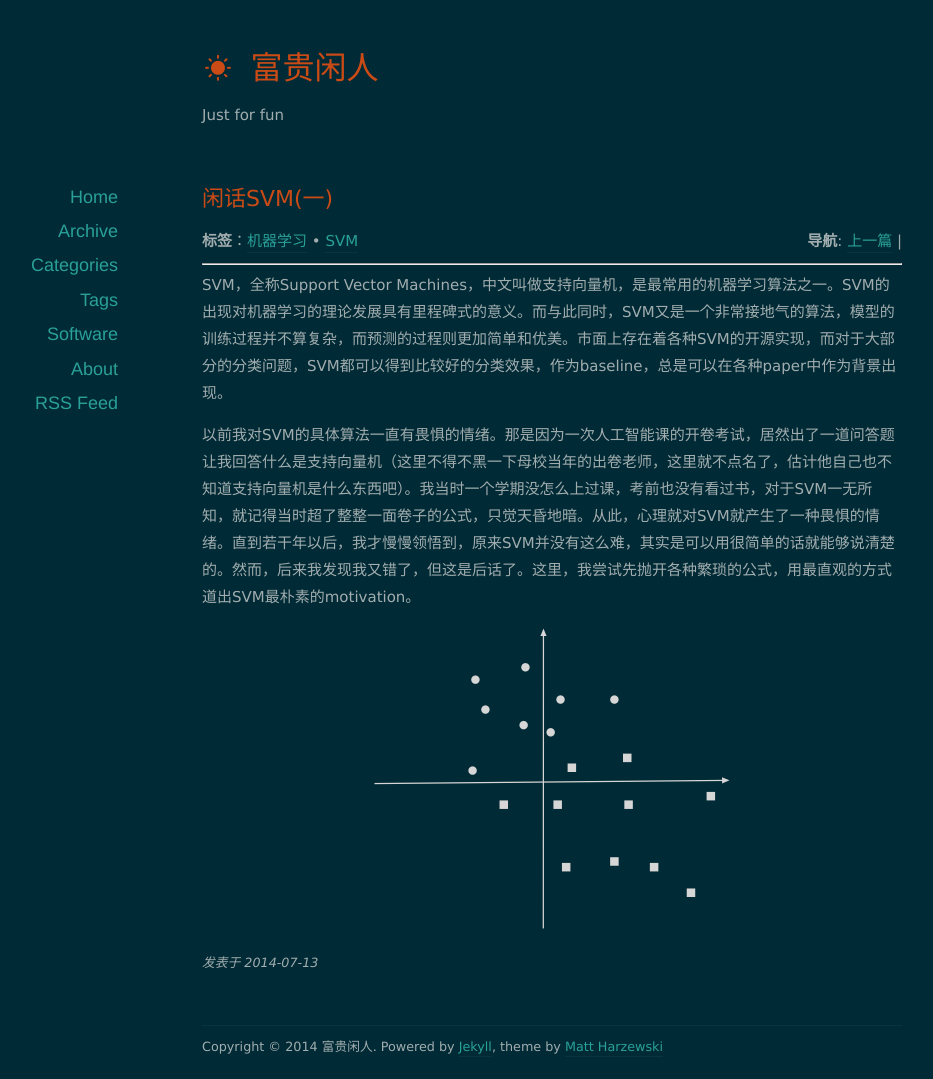
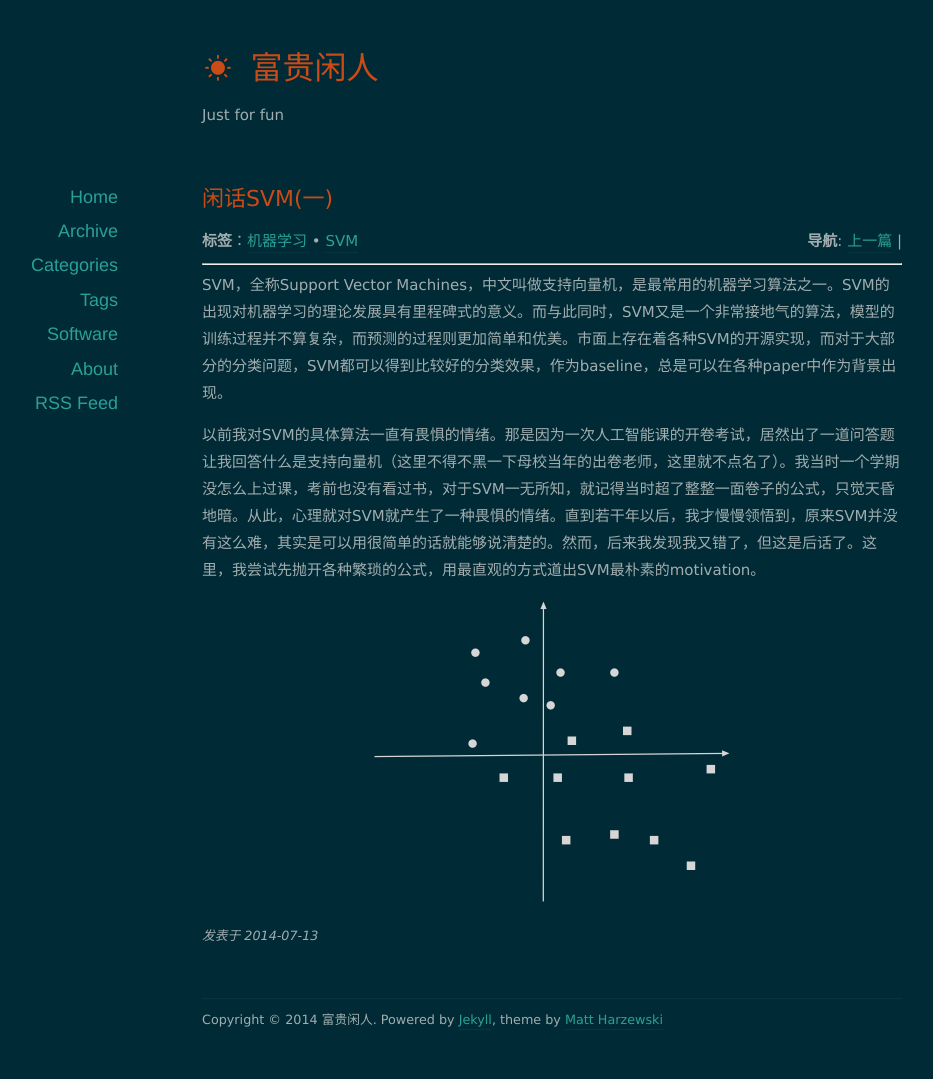
Before and after one commit to orangeprince/orangeprince.github.io, a Jekyll site: the page built from _posts/2014-07-13-svm_part1.md, in a window 1280 px wide. Shown: the whole page, without its empty margins (88-1021 px from the left). Built offline with Jekyll 4.4.1, drawn with Linux system fonts in a browser that asks for light colours; nearby versions of some CDN libraries; comment, search, counter and statistics services are not loaded; after the commit the page ends 1052 px from its top, so only the background shows below that.

Commit message:
modified:   _posts/2014-07-13-svm_part1.md

```diff
--- a/_posts/2014-07-13-svm_part1.md
+++ b/_posts/2014-07-13-svm_part1.md
@@ -7,7 +7,7 @@
 
 SVM，全称Support Vector Machines，中文叫做支持向量机，是最常用的机器学习算法之一。SVM的出现对机器学习的理论发展具有里程碑式的意义。而与此同时，SVM又是一个非常接地气的算法，模型的训练过程并不算复杂，而预测的过程则更加简单和优美。市面上存在着各种SVM的开源实现，而对于大部分的分类问题，SVM都可以得到比较好的分类效果，作为baseline，总是可以在各种paper中作为背景出现。
 
-以前我对SVM的具体算法一直有畏惧的情绪。那是因为一次人工智能课的开卷考试，居然出了一道问答题让我回答什么是支持向量机（这里不得不黑一下母校当年的出卷老师，这里就不点名了，估计他自己也不知道支持向量机是什么东西吧）。我当时一个学期没怎么上过课，考前也没有看过书，对于SVM一无所知，就记得当时超了整整一面卷子的公式，只觉天昏地暗。从此，心理就对SVM就产生了一种畏惧的情绪。直到若干年以后，我才慢慢领悟到，原来SVM并没有这么难，其实是可以用很简单的话就能够说清楚的。然而，后来我发现我又错了，但这是后话了。这里，我尝试先抛开各种繁琐的公式，用最直观的方式道出SVM最朴素的motivation。
+以前我对SVM的具体算法一直有畏惧的情绪。那是因为一次人工智能课的开卷考试，居然出了一道问答题让我回答什么是支持向量机（这里不得不黑一下母校当年的出卷老师，这里就不点名了）。我当时一个学期没怎么上过课，考前也没有看过书，对于SVM一无所知，就记得当时超了整整一面卷子的公式，只觉天昏地暗。从此，心理就对SVM就产生了一种畏惧的情绪。直到若干年以后，我才慢慢领悟到，原来SVM并没有这么难，其实是可以用很简单的话就能够说清楚的。然而，后来我发现我又错了，但这是后话了。这里，我尝试先抛开各种繁琐的公式，用最直观的方式道出SVM最朴素的motivation。
 
 <!--more-->
 
```
